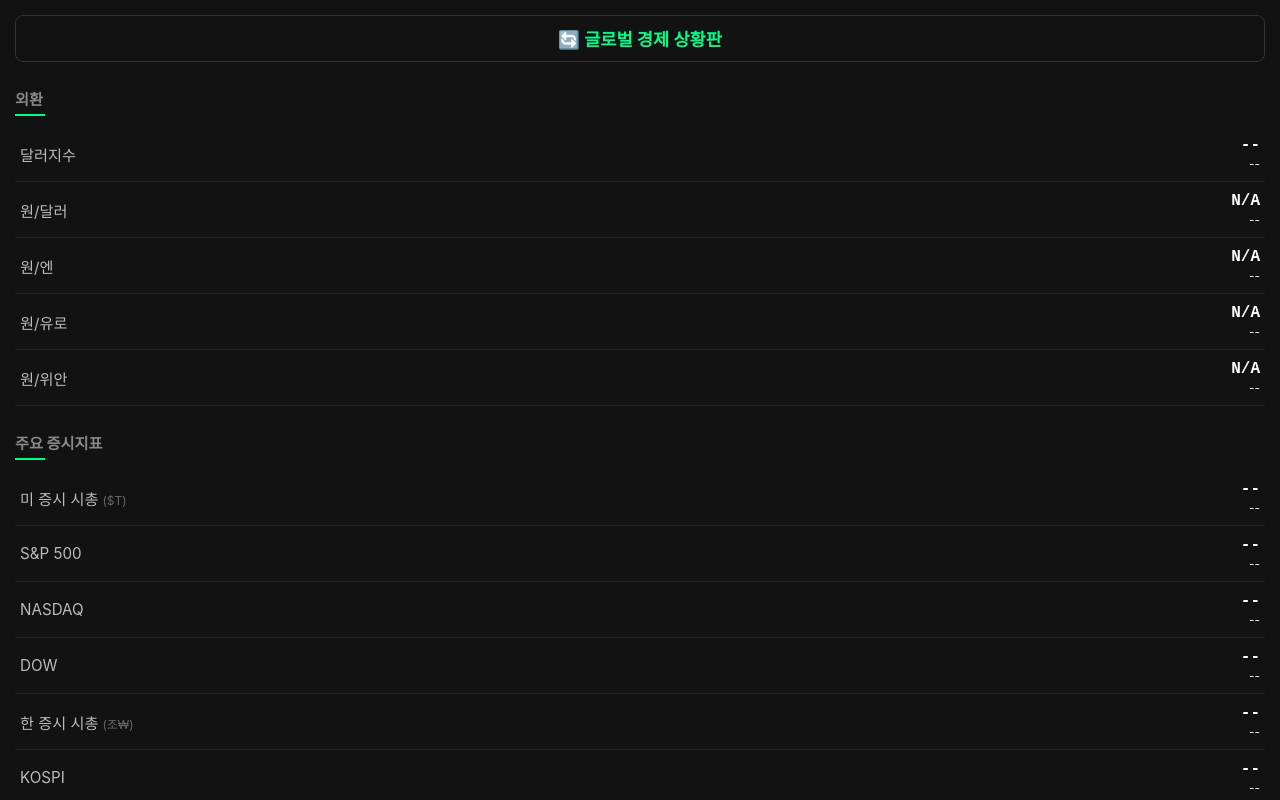
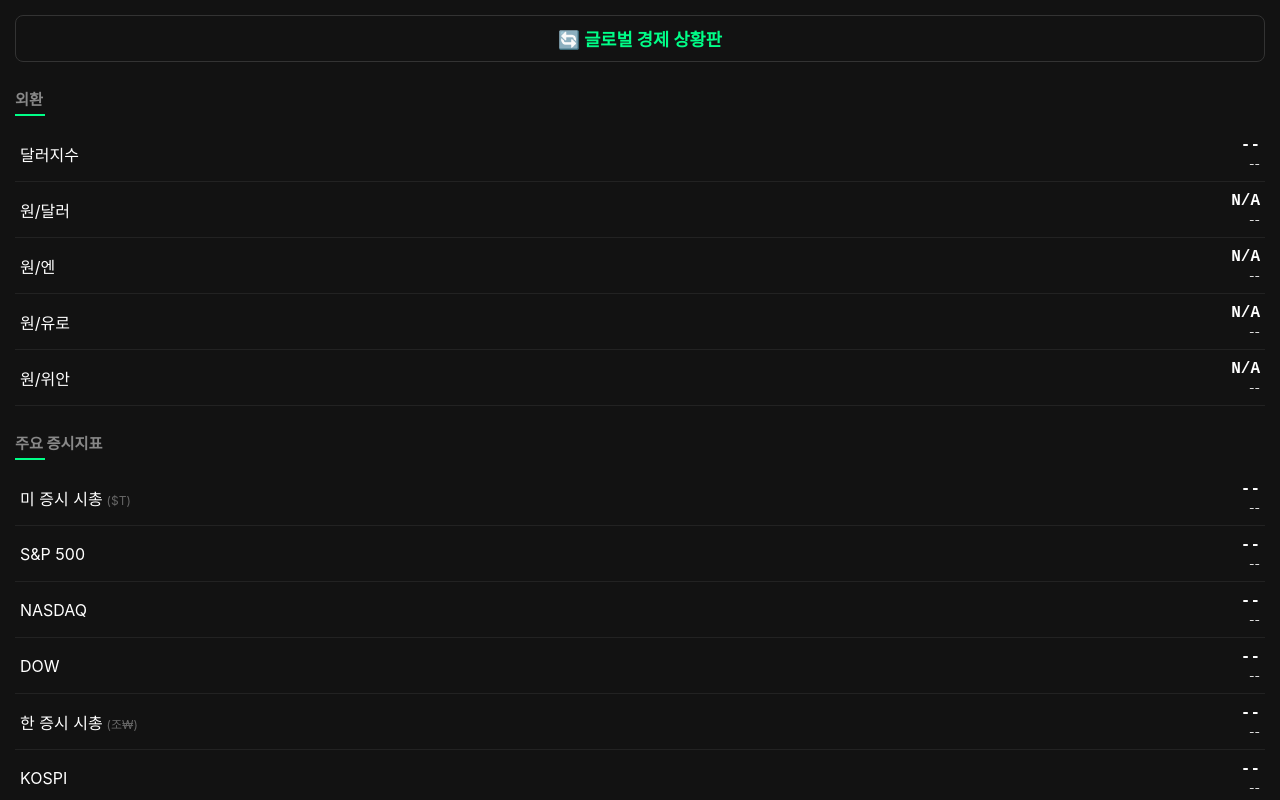
Before and after one commit to birch1431-a11y/Eco10, a plain HTML site: page index.html in a window 1280 px wide. Shown: the top 800 px of the page. Drawn offline with Linux system fonts and the light colour scheme; no server answers.

Commit message:
Update index.html

```diff
--- a/index.html
+++ b/index.html
@@ -10,7 +10,7 @@
         .category { margin-top: 25px; font-size: 0.95rem; color: #888; font-weight: bold; }
         .hr-short { border: 0; border-top: 2px solid #00ff88; width: 30px; margin: 5px 0 10px 0; }
         .item-row { display: flex; justify-content: space-between; align-items: center; padding: 10px 5px; border-bottom: 1px solid #222; }
-        .label { font-size: 0.95rem; color: #bbb; }
+        .label { font-size: 1.0rem; color:#ffffff; }
         .unit-text { font-size: 0.75rem; color: #666; margin-left: 4px; }
         .val-container { text-align: right; }
         .value { font-size: 1rem; font-weight: 600; font-family: 'Roboto Mono', monospace; color: #ffffff; display: block; }
```
